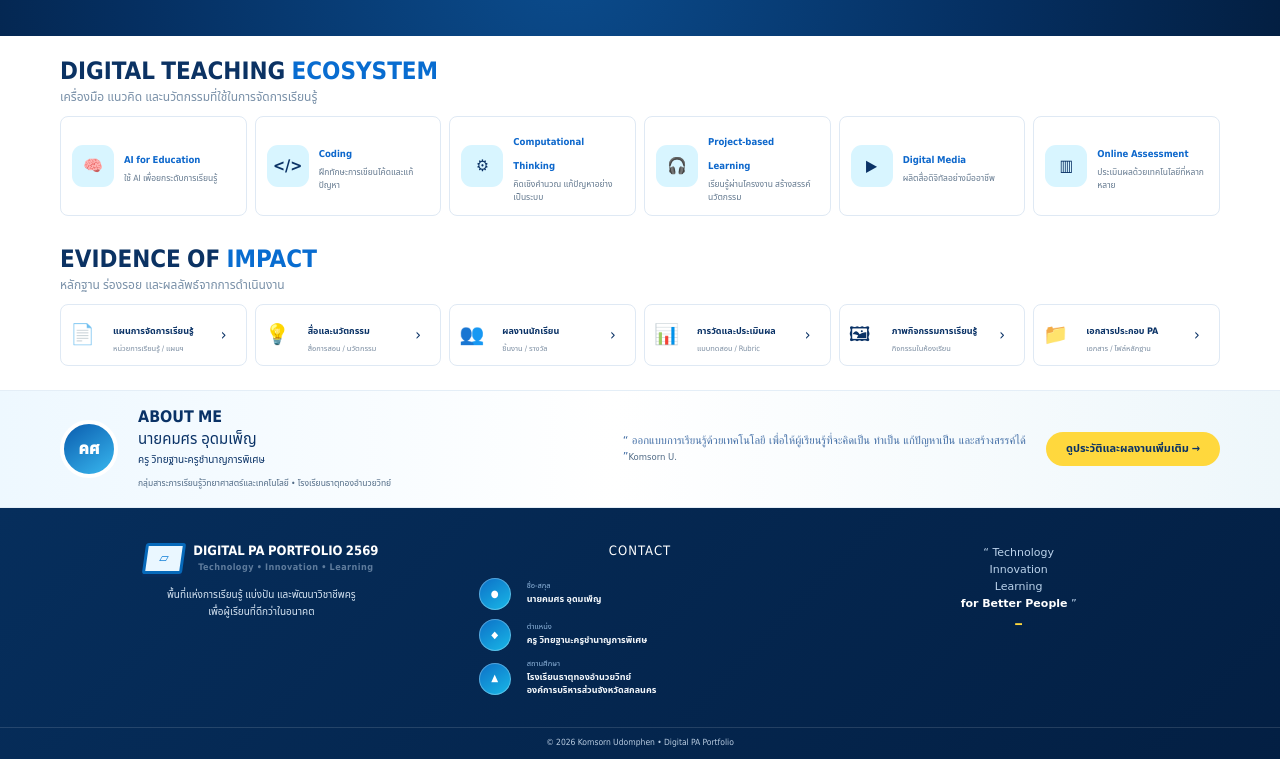
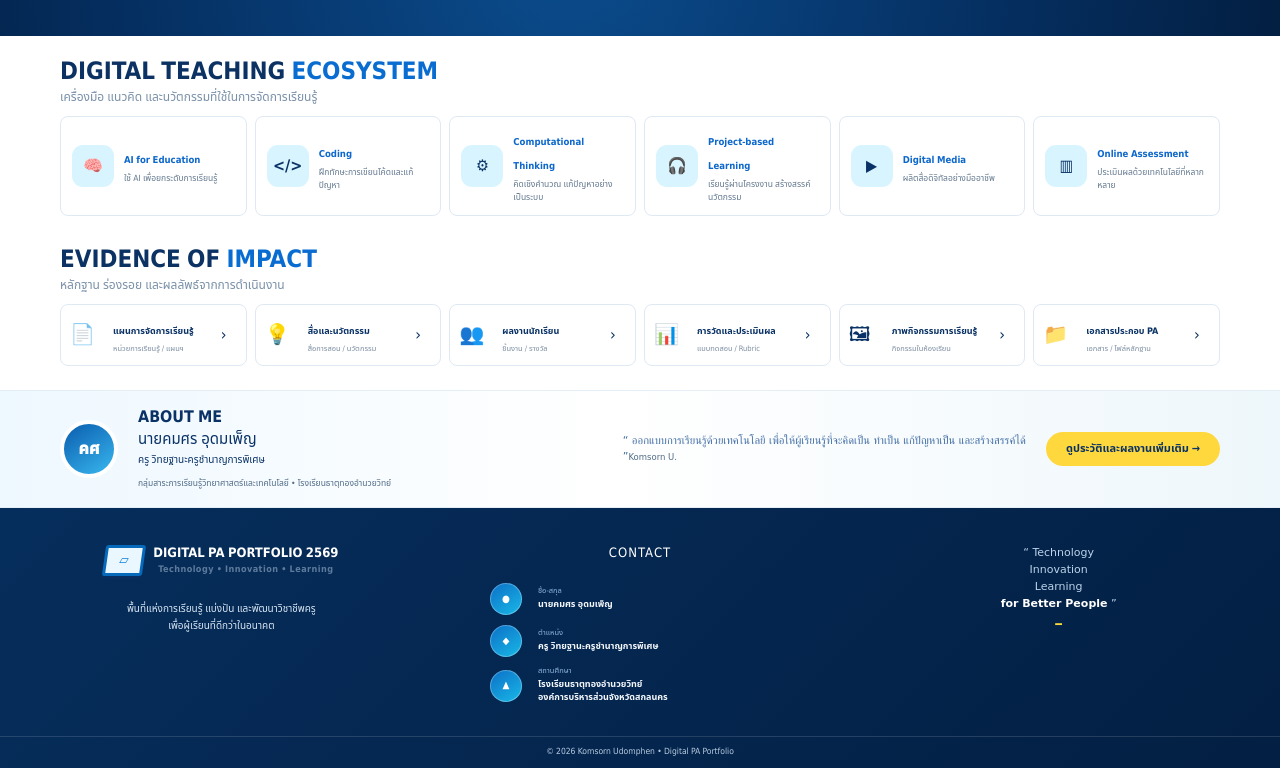
Before and after one commit to komsorn1982/TechClass, a Next.js app: page / in a window 1280 px wide. Shown: the part 1231-1999 px from the top of the page. Built offline with nearby package versions, Linux system fonts and the light colour scheme.

Commit message:
Systematize desktop footer into three centered columns

```diff
--- a/app/portfolio.css
+++ b/app/portfolio.css
@@ -110,3 +110,68 @@
     padding-top:2px;
   }
 }
+
+/* Desktop footer: strict 3-column centered system */
+@media(min-width:1051px){
+  .pa-footer .footer-pro{
+    width:min(1200px,calc(100% - 96px));
+    margin:0 auto;
+    display:grid;
+    grid-template-columns:repeat(3,minmax(0,1fr));
+    column-gap:72px;
+    justify-items:stretch;
+    align-items:start;
+    padding:36px 0 32px;
+  }
+
+  .footer-pro-brand,
+  .footer-pro-contact,
+  .footer-pro-quote{
+    width:100%;
+    max-width:340px;
+    margin:0 auto;
+    justify-self:center;
+  }
+
+  .footer-pro-brand{
+    align-items:center;
+    text-align:center;
+  }
+
+  .footer-pro-brand .footer-brand{
+    justify-content:center;
+    width:100%;
+  }
+
+  .footer-pro-brand>p{
+    margin:12px auto 0;
+    max-width:300px;
+    text-align:center;
+  }
+
+  .footer-pro-contact{
+    display:grid;
+    gap:10px;
+  }
+
+  .footer-pro-contact h3{
+    margin:0 0 10px;
+    text-align:center;
+  }
+
+  .contact-row{
+    width:100%;
+    max-width:300px;
+    margin:0 auto;
+    grid-template-columns:36px minmax(0,1fr);
+    gap:12px;
+    align-items:center;
+    text-align:left;
+  }
+
+  .footer-pro-quote{
+    align-self:start;
+    text-align:center;
+    padding-top:0;
+  }
+}
```
